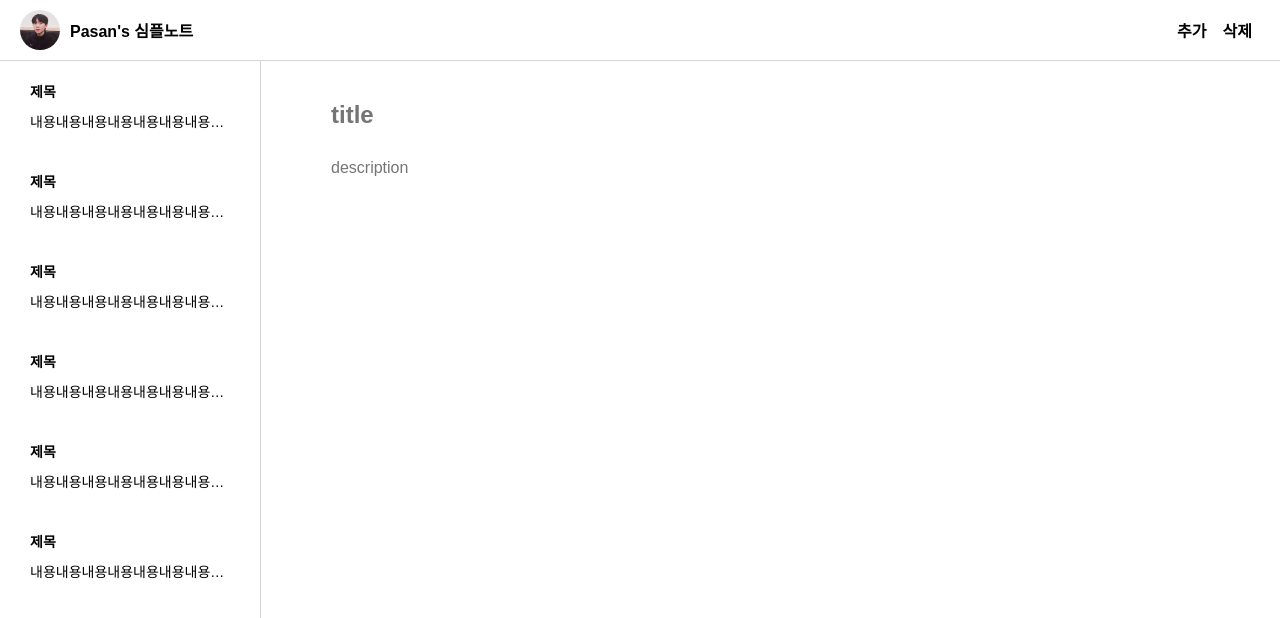
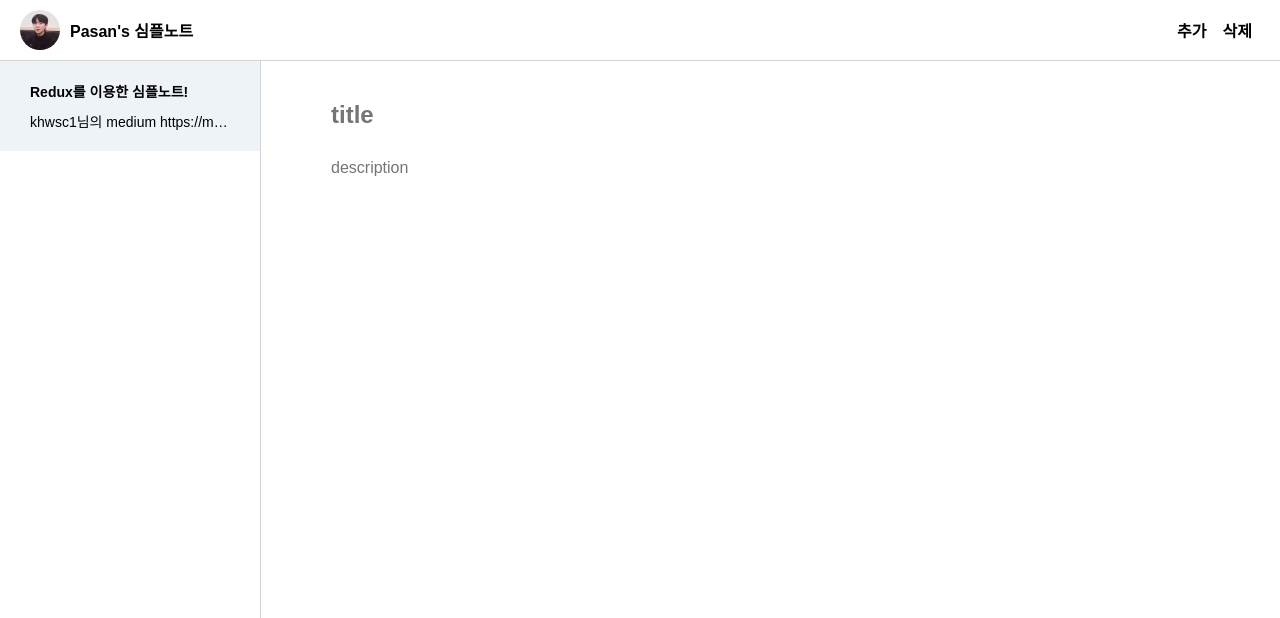
Before and after one commit to jodnddus/simple-note, a React (Create React App) app: page / in a window 1280 px wide. Shown: the top 618 px of the page. Built offline with nearby package versions, Linux system fonts and the light colour scheme; a web font is replaced by a local one.

Commit message:
Props 재 정비, 이벤트 함수 추가, List 컴포넌트 재정비

```diff
--- a/src/components/App/index.css
+++ b/src/components/App/index.css
@@ -69,7 +69,7 @@ hr {
 .list-item:hover {
   background-color: #f5f5f5;
 }
-.list-item:active {
+.list-item.active {
   background-color: #EEF3F8;
 }
 .listitem-title {
--- a/src/components/Header/index.tsx
+++ b/src/components/Header/index.tsx
@@ -1,8 +1,14 @@
 import React from 'react';
+import { actionCreators as noteActions } from '../../store/modules/note';
 import profile from './profile.png';
 
+interface Props {
+  onAddNote(): void;
+  onDeleteNote(): void;
+}
+
 //SFC: StateLessFunctionalComponent
-const Header: React.SFC = () => {
+const Header: React.SFC<Props> = ({onAddNote, onDeleteNote}) => {
   return  (
     <div className="header">
       <div className="header-title">
@@ -10,8 +16,8 @@ const Header: React.SFC = () => {
         <b><span>Pasan's 심플노트</span></b>
       </div>
       <div className="buttons-container">
-        <b><button className="buttons">추가</button></b>
-        <b><button className="buttons">삭제</button></b>
+        <b><button className="buttons" onClick={onAddNote}>추가</button></b>
+        <b><button className="buttons" onClick={onDeleteNote}>삭제</button></b>
       </div>
     </div>
   );
--- a/src/components/List/index.tsx
+++ b/src/components/List/index.tsx
@@ -1,23 +1,32 @@
 import React from 'react';
 import ListItem from '../ListItem';
+import { NoteItemDataParams } from '../../store/modules/note';
 
 interface Props {
-
+  noteItems: NoteItemDataParams[];
+  onToggleListItem(id: number): void;
+  activeId: number;
 }
 
-class List extends React.Component<Props> {
-  render() {
-    return(
-      <div className="list">
-        <ListItem />
-        <ListItem />
-        <ListItem />
-        <ListItem />
-        <ListItem />
-        <ListItem />
-      </div>
-    );
-  }
-}
+const List: React.SFC<Props> = ({noteItems, onToggleListItem, activeId}) => {
+  const noteItemList = noteItems.map(noteItems => noteItems ? (
+    <div>
+      <ListItem
+        key={noteItems.id}
+        title={noteItems.title}
+        description={noteItems.description}
+        id={noteItems.id}
+        active={noteItems.id === activeId}
+        onToggleListItem={() => onToggleListItem(noteItems.id)}
+      />
+    </div>
+  ) : null);
+
+  return (
+    <div className="list">
+      {noteItemList}
+    </div>
+  );
+};
 
 export default List;
--- a/src/components/ListItem/index.tsx
+++ b/src/components/ListItem/index.tsx
@@ -1,14 +1,18 @@
 import React from 'react';
 
 interface Props {
-
+  title: string;
+  description: string;
+  onToggleListItem(id: number): void;
+  id: number;
+  active: boolean;
 }
 
-const ListItem: React.SFC<Props> = () => {
+const ListItem: React.SFC<Props> = ({title, description, onToggleListItem, id, active}) => {
   return (
-    <div className="list-item">
-      <div className="listitem-title">제목</div>
-      <div className="list-item-contents">내용내용내용내용내용내용내용내용내용내용내용내용내용내용내용내용내용내용내용내용내용</div>
+    <div onClick={() => onToggleListItem(id)} className={active ? "list-item active" : "list-item"}>
+      <div className="listitem-title">{title}</div>
+      <div className="list-item-contents">{description}</div>
     </div>
   );
 }
```
